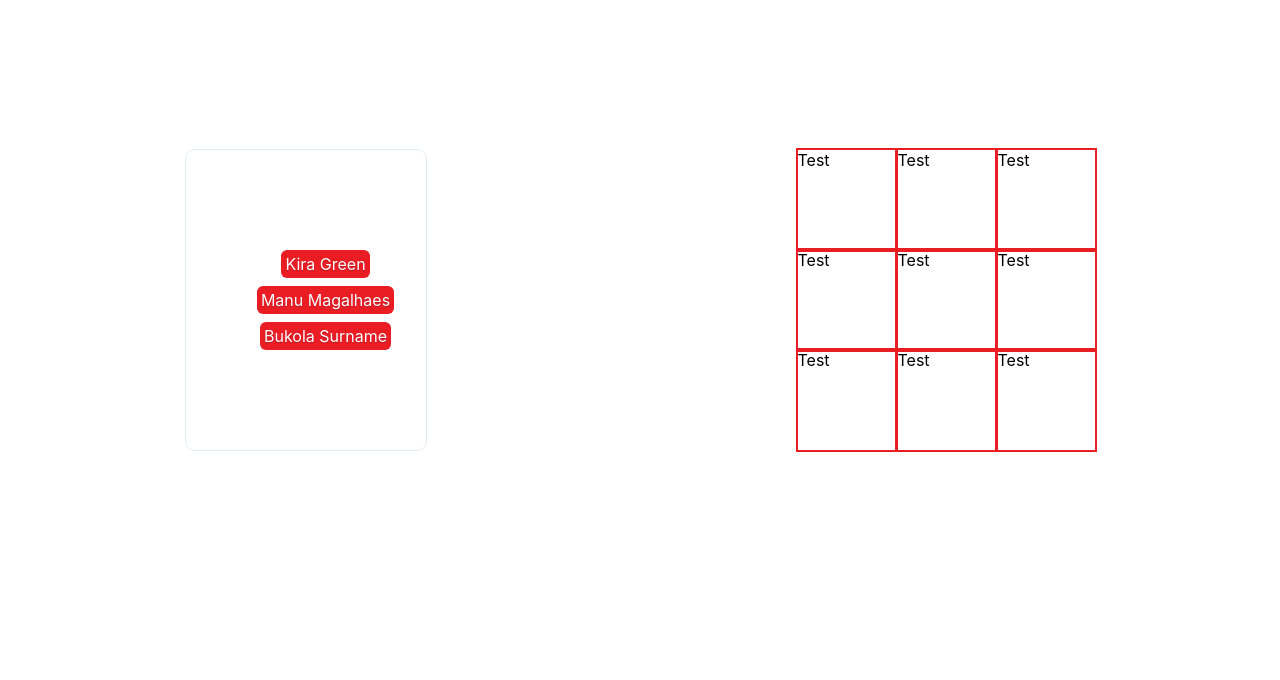
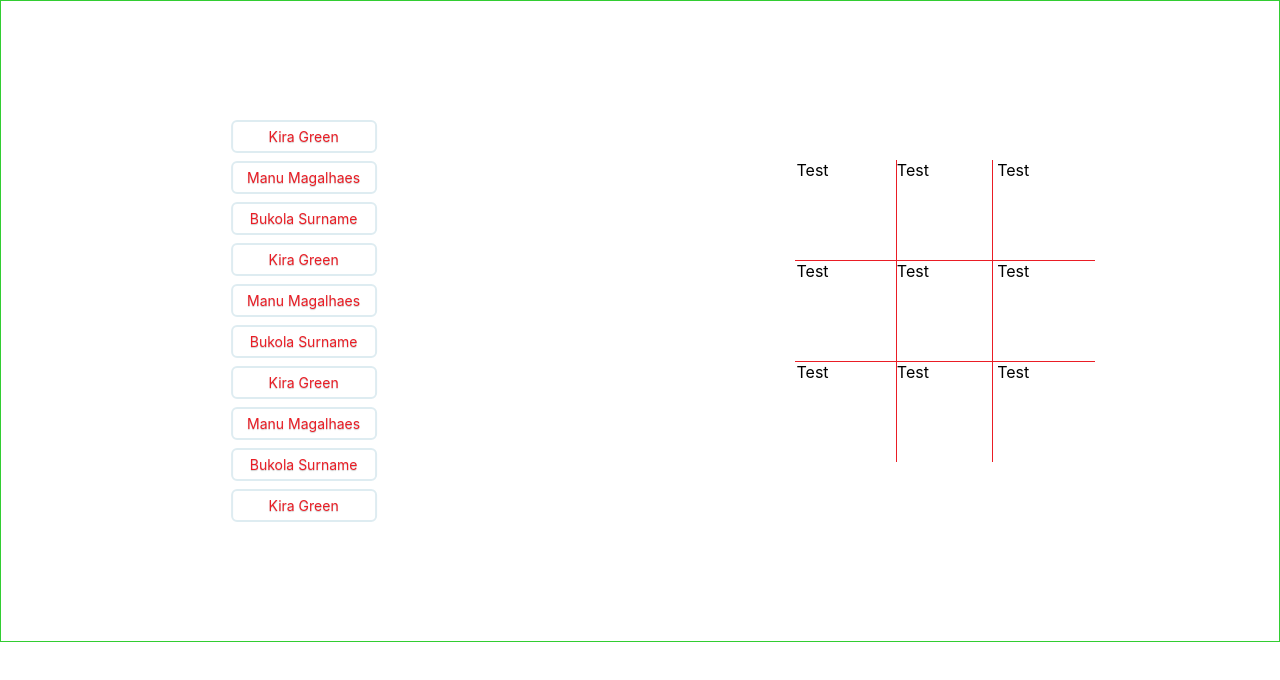
Before and after one commit to Kira-Green/Talent-grid-front-end, a React app: page / in a window 1280 px wide. Built offline with nearby package versions, Linux system fonts and the light colour scheme.

Commit message:
end of day2

```diff
--- a/src/Components/App/App.module.css
+++ b/src/Components/App/App.module.css
@@ -3,5 +3,6 @@
     justify-content: space-around;
     align-items: center;
     width: cover;
-    height: 75vh;
+    height: 80vh;
+    border: 1px solid limegreen;
 }
--- a/src/Components/App/index.js
+++ b/src/Components/App/index.js
@@ -18,7 +18,46 @@ class App extends Component {
                     staffNumber: "E654321",
                     position: 0
                 },
-                { name: "Bukola Surname", staffNumber: "E135790", position: 0 }
+                {
+                    name: "Bukola Surname",
+                    staffNumber: "E135790",
+                    position: 0
+                },
+                {
+                    name: "Kira Green",
+                    staffNumber: "E123456",
+                    position: 0
+                },
+                {
+                    name: "Manu Magalhaes",
+                    staffNumber: "E654321",
+                    position: 0
+                },
+                {
+                    name: "Bukola Surname",
+                    staffNumber: "E135790",
+                    position: 0
+                },
+                {
+                    name: "Kira Green",
+                    staffNumber: "E123456",
+                    position: 0
+                },
+                {
+                    name: "Manu Magalhaes",
+                    staffNumber: "E654321",
+                    position: 0
+                },
+                {
+                    name: "Bukola Surname",
+                    staffNumber: "E135790",
+                    position: 0
+                },
+                {
+                    name: "Kira Green",
+                    staffNumber: "E123456",
+                    position: 0
+                }
             ]
         };
     }
--- a/src/Components/Cell/Cell.module.css
+++ b/src/Components/Cell/Cell.module.css
@@ -1,8 +1,8 @@
 .element {
     width: 100px;
     height: 100px;
-    border: 2px solid #ea1d25;
-    margin-right: -1px;
-    margin-top: -1px;
+    border: 2px;
+    background-color: white;
+    margin: 2px;
     padding: 0;
 }
--- a/src/Components/Employee/Employee.module.css
+++ b/src/Components/Employee/Employee.module.css
@@ -1,8 +1,13 @@
 .employee {
-    color: white;
+    border: 2px solid #deecf1;
     border-radius: 6px;
+    min-width: 130px;
+    padding: 6px;
+    margin: 4px;
+    transform: translateX(-15%);
+
+    color: #ea1d25;
+    text-align: center;
     text-shadow: 0 1px 1px rgba(0, 0, 0, 0.2);
-    background: #ea1d25;
-    padding: 4px;
-    margin: 4px;
+    font-size: 14px;
 }
--- a/src/Components/Grid/Grid.module.css
+++ b/src/Components/Grid/Grid.module.css
@@ -1,16 +1,27 @@
 .gridRow {
     display: flex;
-    justify-content: center;
+    justify-content: space-between;
     align-items: center;
     width: 300px;
     height: 100px;
 }
 
+.gridRow:nth-child(2) {
+    border-bottom: 1px solid #ea1d25;
+    border-top: 1px solid #ea1d25;
+}
+
+.gridRow > div:nth-child(2) {
+    border-left: 1px solid #ea1d25;
+    border-right: 1px solid #ea1d25;
+}
+
 .gridContainer {
     display: flex;
     flex-direction: column;
-    justify-content: center;
+    justify-content: space-between;
     align-items: center;
     min-width: 300px;
-    min-height: 180px;
+    min-height: 100px;
+    margin-top: -20px;
 }
--- a/src/Components/TalentBank/TalentBank.module.css
+++ b/src/Components/TalentBank/TalentBank.module.css
@@ -4,8 +4,8 @@
     justify-content: center;
     align-items: center;
     width: 200px;
-    height: 300px;
-    border: 1px solid #deecf1;
+    height: 450px;
+    /* border: 2px solid #deecf1; */
     list-style: none;
     border-radius: 10px;
 }
```
